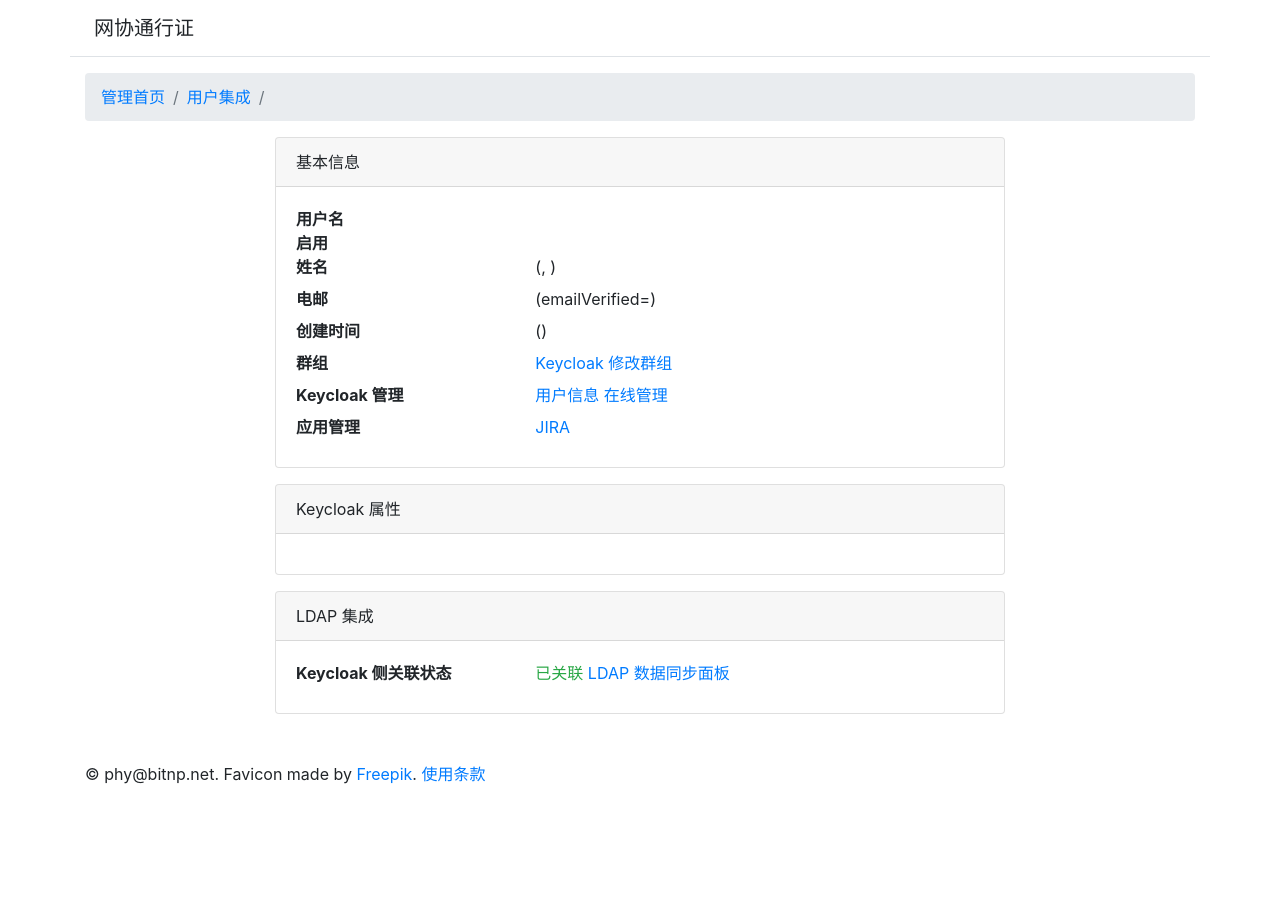
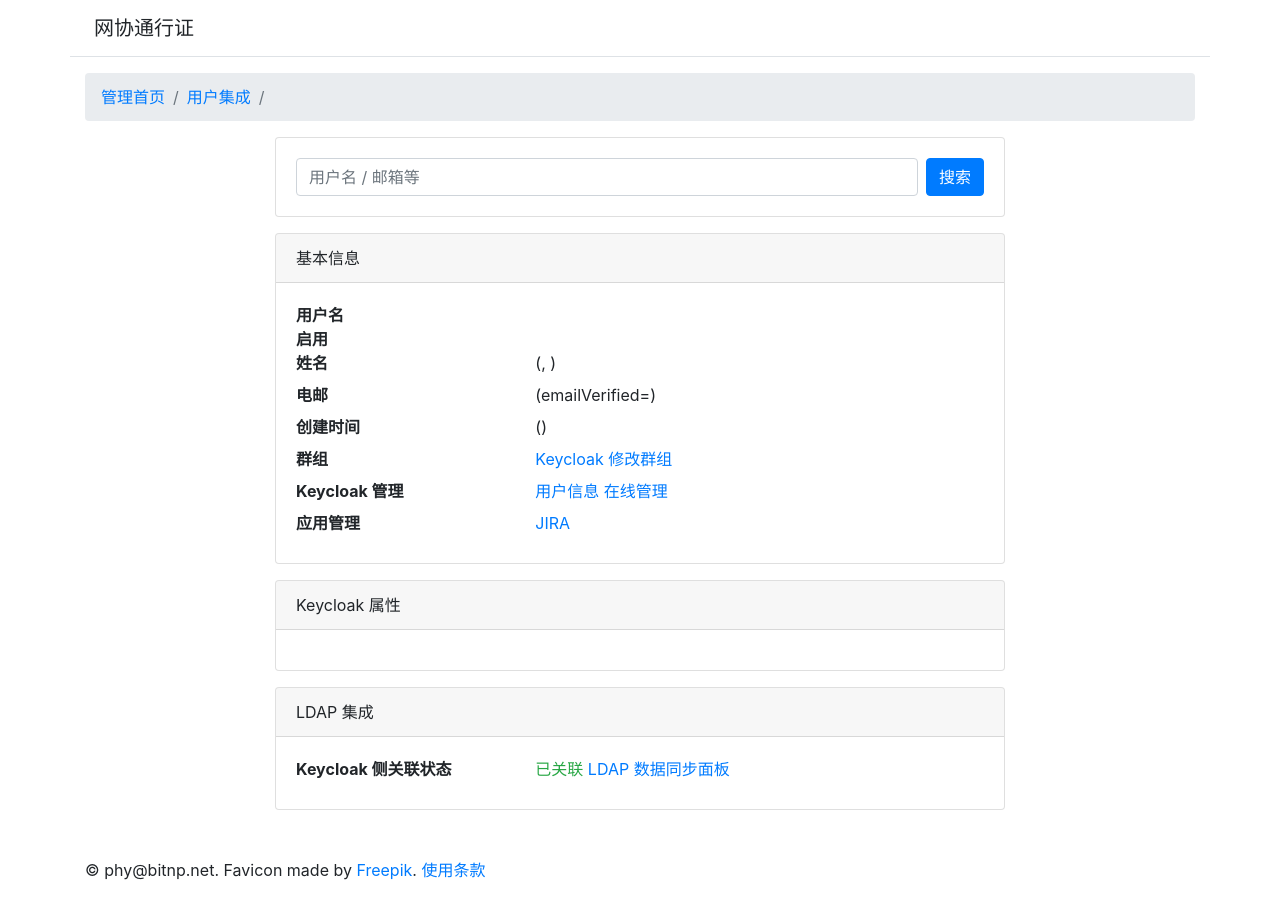
Before and after one commit to BITNP/keycloak-account-service, a FastAPI app: template templates/admin-users-detail.html.jinja2 in a window 1280 px wide. Before the commit the page ends 784 px from the top, so only its background shows below. Run offline with FastAPI, Linux system fonts and the light colour scheme; the template is opened without the code that fills it, so the values that code supplies are empty; parts of the project's set-up code (start-up, migrations or seed data) failed here and were passed over; some libraries are stand-ins or nearby versions.

Commit message:
Add user search bar in admin user-detail

```diff
--- a/templates/admin-users-detail.html.jinja2
+++ b/templates/admin-users-detail.html.jinja2
@@ -11,6 +11,15 @@
         {% if updated %}<div class="alert alert-success" role="alert">请求已完成。</div>{% endif %}
         {% if warning %}<div class="alert alert-warning" role="alert">{{ warning }}</div>{% endif %}
         <div class="row"><div class="col-12 col-lg-8 offset-lg-2 mb-3">
+            <div class="card mb-3">
+                <div class="card-body">
+                    <form class="form-inline" method="GET" enctype="application/x-www-form-urlencoded" action="{{ url_for('admin_users') }}">
+                        <label class="sr-only col-form-label" for="user-search">用户名、邮箱等</label>
+                        <input type="search" class="form-control mb-2 mb-sm-0 mr-sm-2 col-sm" id="user-search" name="search" placeholder="用户名 / 邮箱等" value="{{ search }}">
+                        <button type="submit" class="btn btn-primary mb-2 mb-sm-0 col-auto">搜索</button>
+                    </form>
+                </div>
+            </div>
             <div class="card mb-3">
                 <div class="card-header">基本信息</div>
                 <div class="card-body">
```
Also changed, not shown: accountsvc/routers/admin/users.py (+7 -1 lines).
